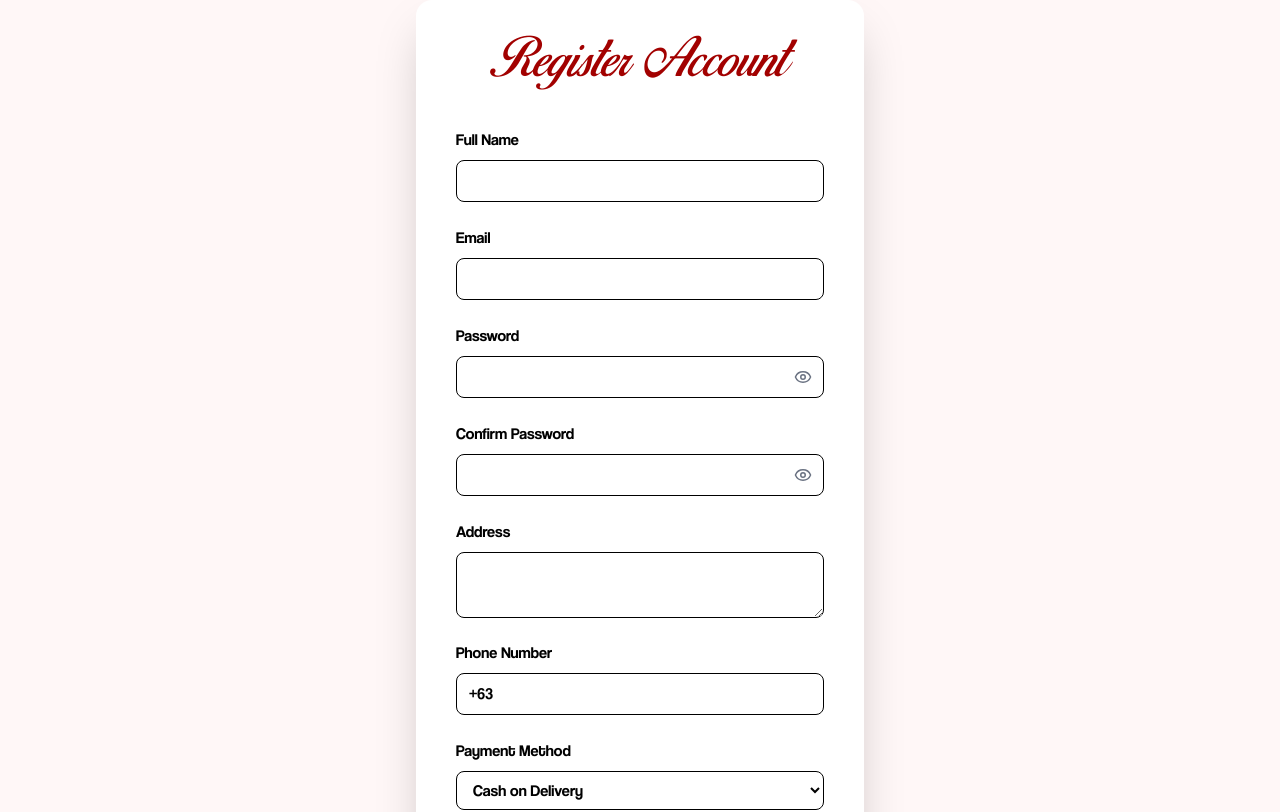
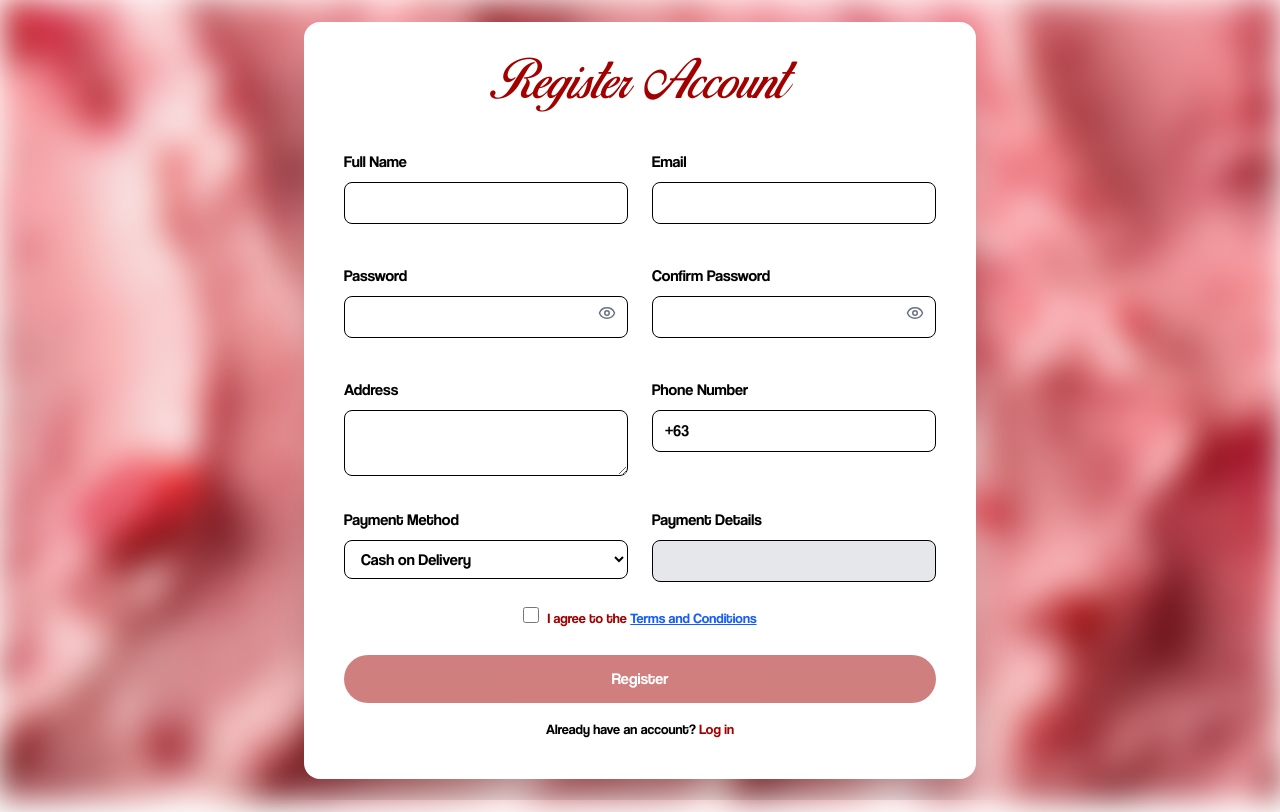
Before and after one commit to n9dyu/ecom, a React (Vite) app: page /register in a window 1280 px wide. Shown: the top 812 px of the page. Built offline with nearby package versions, Linux system fonts and the light colour scheme; the HTML template or start-up script is replaced by a standard one.

Commit message:
FINALLLLL jk

```diff
--- a/src/components/CartModal.jsx
+++ b/src/components/CartModal.jsx
@@ -92,7 +92,7 @@ const CartModal = ({ isOpen, onClose, cartItems = [], onQuantityChange, onRemove
 
                                     <p className="price">₱{Number(item.price || 0) * item.quantity}</p>
 
-                                    <button className="close-btn" onClick={() => onRemoveItem(item.name)}>
+                                    <button className="text-[#A20100]" onClick={() => onRemoveItem(item.name)}>
                                         Delete
                                     </button>
                                 </div>
--- a/src/components/HeroSection.jsx
+++ b/src/components/HeroSection.jsx
@@ -1,4 +1,3 @@
-import React from 'react'
 import v1 from "../assets/v1.png"
 import cup from "../assets/cup.png"
 
--- a/src/components/Register.jsx
+++ b/src/components/Register.jsx
@@ -100,6 +100,8 @@ function Register() {
             <form onSubmit = { handleSubmit }>
                 <h1>Register Account</h1>
 
+                <div className="grid grid-cols-1 md:grid-cols-2 gap-x-6 gap-y-4">
+                    <div className="flex flex-col">
                         <label>Full Name</label>
                         <input
                             type="text"
@@ -109,7 +111,9 @@ function Register() {
                             required
                             minLength={4}
                         />
+                    </div>
 
+                    <div className="flex flex-col">
                         <label>Email</label>
                         <input
                             type="email"
@@ -119,9 +123,10 @@ function Register() {
                             required
                             minLength={8}
                         />
+                    </div>
 
+                    <div className="flex flex-col relative">
                         <label>Password</label>
-                <div className="relative">
                         <input
                             type={showPassword ? "text" : "password"}
                             name="password"
@@ -135,8 +140,8 @@ function Register() {
                         </button>
                     </div>
 
+                    <div className="flex flex-col relative">
                         <label>Confirm Password</label>
-                <div className="relative">
                         <input
                             type={showConfirmPassword ? "text" : "password"}
                             name="confirmPassword"
@@ -150,6 +155,7 @@ function Register() {
                         </button>
                     </div>
 
+                    <div className="flex flex-col md:col-span-1">
                         <label>Address</label>
                         <textarea
                             name="address"
@@ -157,7 +163,9 @@ function Register() {
                             onChange={handleChange}
                             required
                         />
+                    </div>
 
+                    <div className="flex flex-col">
                         <label>Phone Number</label>
                         <input
                             type="text"
@@ -167,7 +175,9 @@ function Register() {
                             required
                             pattern="\+63[0-9]{10,}$"
                         />
+                    </div>
 
+                    <div className="flex flex-col">
                         <label>Payment Method</label>
                         <select name="paymentMethod" value={formData.paymentMethod} onChange={handleChange} >
                             <option value="Cash on Delivery">Cash on Delivery</option>
@@ -175,7 +185,9 @@ function Register() {
                             <option value="Credit/Debit Card">Credit/Debit Card</option>
                             <option value="Bank Transfer">Bank Transfer</option>
                         </select>
+                    </div>
 
+                    <div className="flex flex-col">
                         <label>Payment Details</label>
                         <input
                             type="text"
@@ -185,6 +197,8 @@ function Register() {
                             disabled={formData.paymentMethod === "Cash on Delivery"}
                             className={formData.paymentMethod === "Cash on Delivery" ? "bg-gray-200 cursor-not-allowed" : ""}
                         />
+                    </div>
+                </div>
 
                     <label className="terms-checkbox">
                         <input
@@ -197,6 +211,7 @@ function Register() {
                             I agree to the{" "} <a href="/terms"> Terms and Conditions </a>
                         </span>
                     </label>
+
 
                 {errorMessage && (
                     <p className="error-text">
--- a/src/index.css
+++ b/src/index.css
@@ -40,19 +40,19 @@
 /* REGISTER & LOGIN */
 
 .register-card {
-  @apply flex justify-center items-center min-h-screen bg-[#fff7f7] px-6
+  @apply flex justify-center items-center min-h-screen bg-cover bg-center bg-no-repeat px-6;
 }
 
-.login-card {
-  @apply flex justify-center items-center min-h-screen bg-[#fff7f7] px-6
+.register-card::before {
+  content: "";
+  @apply absolute inset-0 bg-cover bg-center blur-lg;
+  background-image: url('./assets/bg.jpg');
+  background-attachment: fixed;
+  z-index: -1;
 }
 
 .register-card form {
-  @apply bg-white shadow-2xl rounded-2xl p-10 w-full max-w-md
-}
-
-.login-card form {
-   @apply bg-white shadow-2xl rounded-2xl p-10 w-full max-w-md
+  @apply bg-white shadow-2xl rounded-2xl p-10 w-full max-w-2xl;
 }
 
 .register-card h1 {
@@ -60,65 +60,37 @@
   font-family: "BirdsOfParadise";
 }
 
-.login-card h1 {
-  @apply text-5xl text-[#A20100] mb-10 text-center;
-  font-family: "BirdsOfParadise";
+.register-card label {
+  @apply block mb-2;
 }
 
-.register-card label {
-  @apply block mb-2
-}
-
-.login-card label {
-  @apply block mb-2
-}
-
-.register-card input, select {
-  @apply w-full border rounded-lg px-3 py-2 mb-6 font-light
-}
-
-.login-card input {
-  @apply w-full border rounded-lg px-3 py-2 mb-6 font-light
+.register-card input,
+.register-card select {
+  @apply w-full border rounded-lg px-3 py-2 mb-6 font-light;
 }
 
 .register-card textarea {
-  @apply w-full border rounded-lg px-3 py-2 mb-4
+  @apply w-full border rounded-lg px-3 py-2 mb-4;
 }
 
 .register-btn {
-  @apply w-full bg-[#A20100] text-white py-3 rounded-full hover:bg-[#8b0100] transition
-}
-
-.login-btn {
-  @apply w-full bg-[#A20100] text-white py-3 rounded-full hover:bg-[#8b0100] transition
+  @apply w-full bg-[#A20100] text-white py-3 rounded-full hover:bg-[#8b0100] transition;
 }
 
 .reg-password {
-  @apply absolute right-3 top-3 text-gray-500 hover:text-[#A20100]
+  @apply absolute right-3 top-1/2 -translate-y-1/2 text-gray-500 hover:text-[#A20100];
 }
 
 .register-card span {
-  @apply text-[#A20100] cursor-pointer hover:underline
-}
-
-.login-card span {
-  @apply text-[#A20100] cursor-pointer hover:underline
+  @apply text-[#A20100] cursor-pointer hover:underline;
 }
 
 .create-acc {
-  @apply text-center text-sm mt-4
-}
-
-.login-card p {
-  @apply text-center text-sm mt-4
-}
-
-.error-text {
-  @apply text-red-600 mt-0 mb-4 text-center text-sm
+  @apply text-center text-sm mt-4;
 }
 
 .terms-checkbox {
-  @apply flex items-center space-x-2 cursor-pointer;
+  @apply flex items-center text-center space-x-2 cursor-pointer;
 }
 
 .terms-checkbox input {
@@ -132,6 +104,53 @@
 .terms-checkbox a {
   @apply text-blue-600 underline;
 }
+
+.login-card {
+  @apply relative flex justify-center items-center min-h-screen bg-cover bg-center bg-no-repeat px-6 overflow-hidden;
+}
+
+.login-card::before {
+  content: "";
+  @apply absolute inset-0 bg-cover bg-center blur-lg;
+  background-image: url('./assets/bg.jpg');
+  background-attachment: fixed;
+  transform: scale(1.1);
+  z-index: -1;
+}
+
+.login-card form {
+  @apply bg-white shadow-2xl rounded-2xl p-10 w-full max-w-md;
+}
+
+.login-card h1 {
+  @apply text-5xl text-[#A20100] mb-10 text-center;
+  font-family: "BirdsOfParadise";
+}
+
+.login-card label {
+  @apply block mb-2;
+}
+
+.login-card input {
+  @apply w-full border rounded-lg px-3 py-2 mb-6 font-light;
+}
+
+.login-btn {
+  @apply w-full bg-[#A20100] text-white py-3 rounded-full hover:bg-[#8b0100] transition;
+}
+
+.login-card span {
+  @apply text-[#A20100] cursor-pointer hover:underline;
+}
+
+.login-card p {
+  @apply text-center text-sm mt-4;
+}
+
+.error-text {
+  @apply text-red-600 mt-0 mb-4 text-center text-sm;
+}
+
 
 /* NAVIGATION BAR */
 
@@ -236,7 +255,7 @@
 }
 
 .features-card {
-  @apply grid grid-cols-2 md:grid-cols-4 gap-8 mt-24 px-10 text-center bottom-0
+  @apply grid grid-cols-2 md:grid-cols-4 gap-8 px-10 text-center bottom-0
 }
 
 .features {
@@ -378,7 +397,6 @@
     text-align: center;
   }
 }
-
 
 
 /* FAQ SECTION */
```
Also changed, not shown: src/assets/bg.jpg (added). Lines whose indentation alone changed are shown as unchanged.
